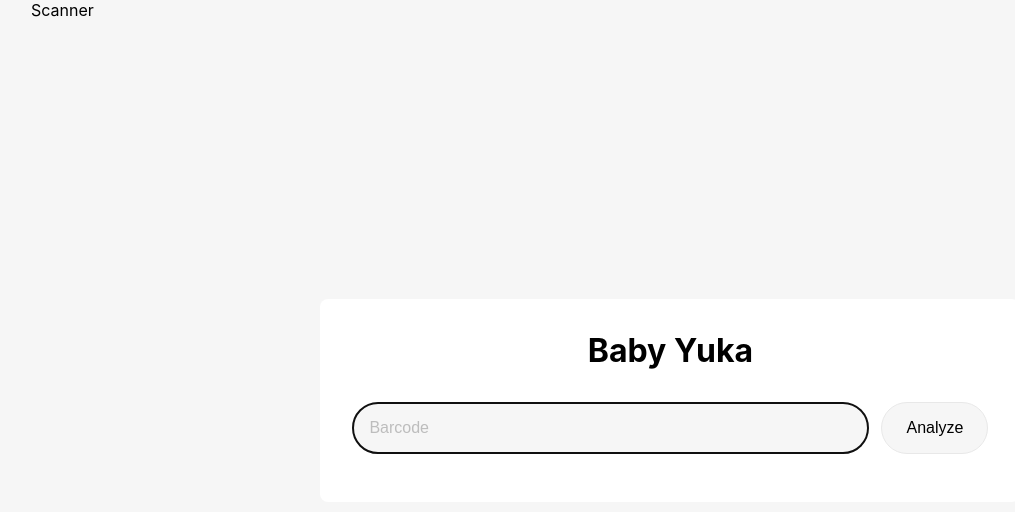
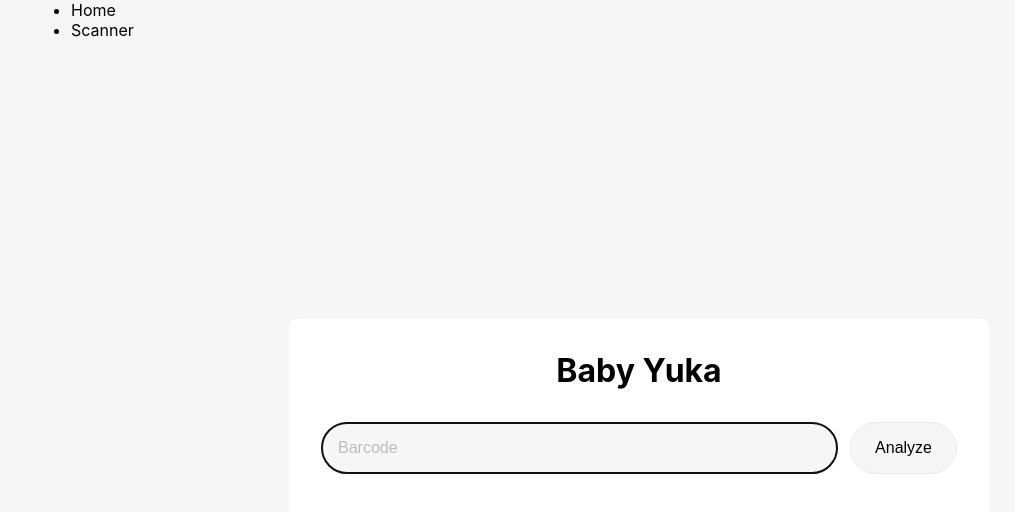
Before and after one commit to Jupoulet/yuka_pregnancy_app, a Next.js app: page / in a window 1280 px wide. Shown: the top 512 px of the page, without its empty margins (1-1016 px from the left). Built offline with nearby package versions, Linux system fonts and the light colour scheme.

Commit message:
add barcode reader

```diff
--- /dev/null
+++ b/components/navbar/Navbar.tsx
@@ -0,0 +1,17 @@
+import React from 'react';
+import Link from 'next/link';
+
+export const NavBar: React.FC = () => {
+  return (
+    <nav>
+        <ul>
+          <li>
+            <Link href="/">Home</Link>
+          </li>
+          <li>
+            <Link href="/barcode/scanner">Scanner</Link>
+          </li>
+        </ul>
+      </nav>
+  );
+}
--- a/pages/_app.tsx
+++ b/pages/_app.tsx
@@ -1,6 +1,7 @@
 import Head from "next/head";
 import type { AppProps } from "next/app";
-import Link from 'next/link';
+
+import { NavBar } from '../components/navbar/Navbar';
 
 import styles from "../styles/Home.module.css";
 import "../styles/globals.css";
@@ -13,10 +14,8 @@
         <meta name="description" content="Yuka for pregnant women" />
         <link rel="icon" href="/favicon.ico" />
       </Head>
-      <Link href="/barcode/scanner">Scanner</Link>
-
+      <NavBar />
       <main className={styles.main}>
-        <h1 className={styles.title}>Baby Yuka</h1>
         <Component {...pageProps} />
       </main>
     </div>
--- a/pages/index.tsx
+++ b/pages/index.tsx
@@ -24,6 +24,8 @@
   };
 
   return (
+    <>
+      <h1 className={styles.title}>Baby Yuka</h1>
       <form onSubmit={handleOnSubmit} className={styles.form}>
         <label htmlFor="barcode" className={styleUtils.visuallyHidden}>
           Barcode
@@ -42,6 +44,7 @@
           Analyze
         </button>
       </form>
+    </>
   );
 };
 
--- a/styles/Home.module.css
+++ b/styles/Home.module.css
@@ -2,6 +2,7 @@
   padding: 0 2rem;
   height: 100%;
   display: flex;
+  flex-direction: column;
 }
 
 .main {
```
Also changed, not shown: 1 other file (tests, documents, lock files or other folders). Lines whose indentation alone changed are shown as unchanged.
